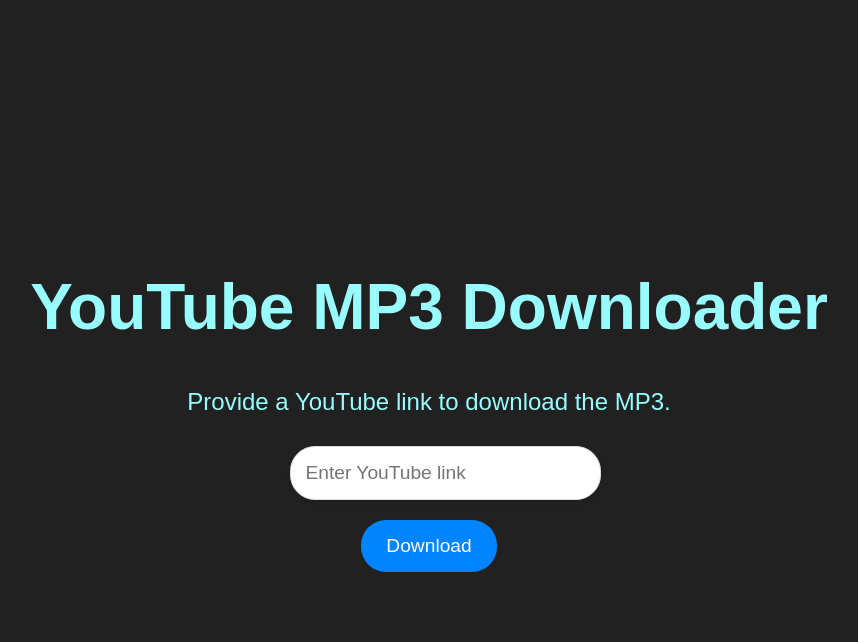
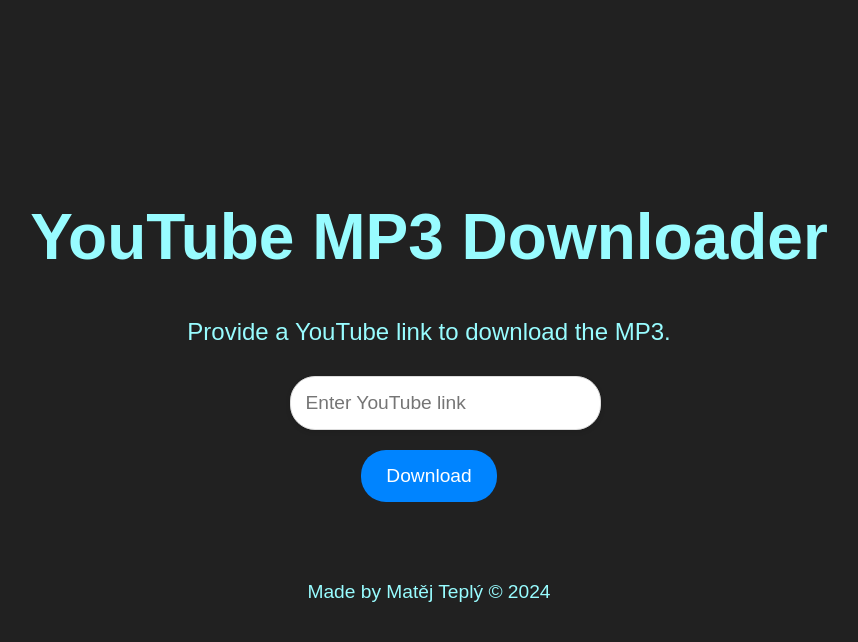
Before and after one commit to Majkey25/youtube_downloader, a Flask app: page / in a window 1280 px wide. Shown: the top 642 px of the page, without its empty margins (211-1069 px from the left). Run offline with Flask 3, Linux system fonts and the light colour scheme.

Commit message:
copyright

```diff
--- a/static/styles.css
+++ b/static/styles.css
@@ -9,6 +9,13 @@
     align-items: center;
     justify-content: center;
     min-height: 100vh; /* Full height */
+}
+footer {
+    margin-top: auto; /* Push footer to the bottom */
+    text-align: center;
+    font-size: 0.7em; /* Smaller font size */
+    color: #666; /* Subtle color */
+    padding: 10px 0; /* Add some padding */
 }
 
 h1 {
--- a/templates/index.html
+++ b/templates/index.html
@@ -29,6 +29,10 @@
         <a id="downloadAnchor" href="" download>Download .mp3</a>
     </div>
 
+    <footer style="margin-top: 50px; text-align: center; font-size: 0.8em; color: #98FCFF;">
+        <p>Made by Matěj Teplý &copy; <span id="currentYear"></span></p>
+    </footer>
+
     <script src="/static/app.js"></script>
     <script>
         if ('serviceWorker' in navigator) {
@@ -41,6 +45,8 @@
                     });
             });
         }
+    document.getElementById('currentYear').textContent = new Date().getFullYear();
+    </script>
     </script>
 </body>
 </html>
```
